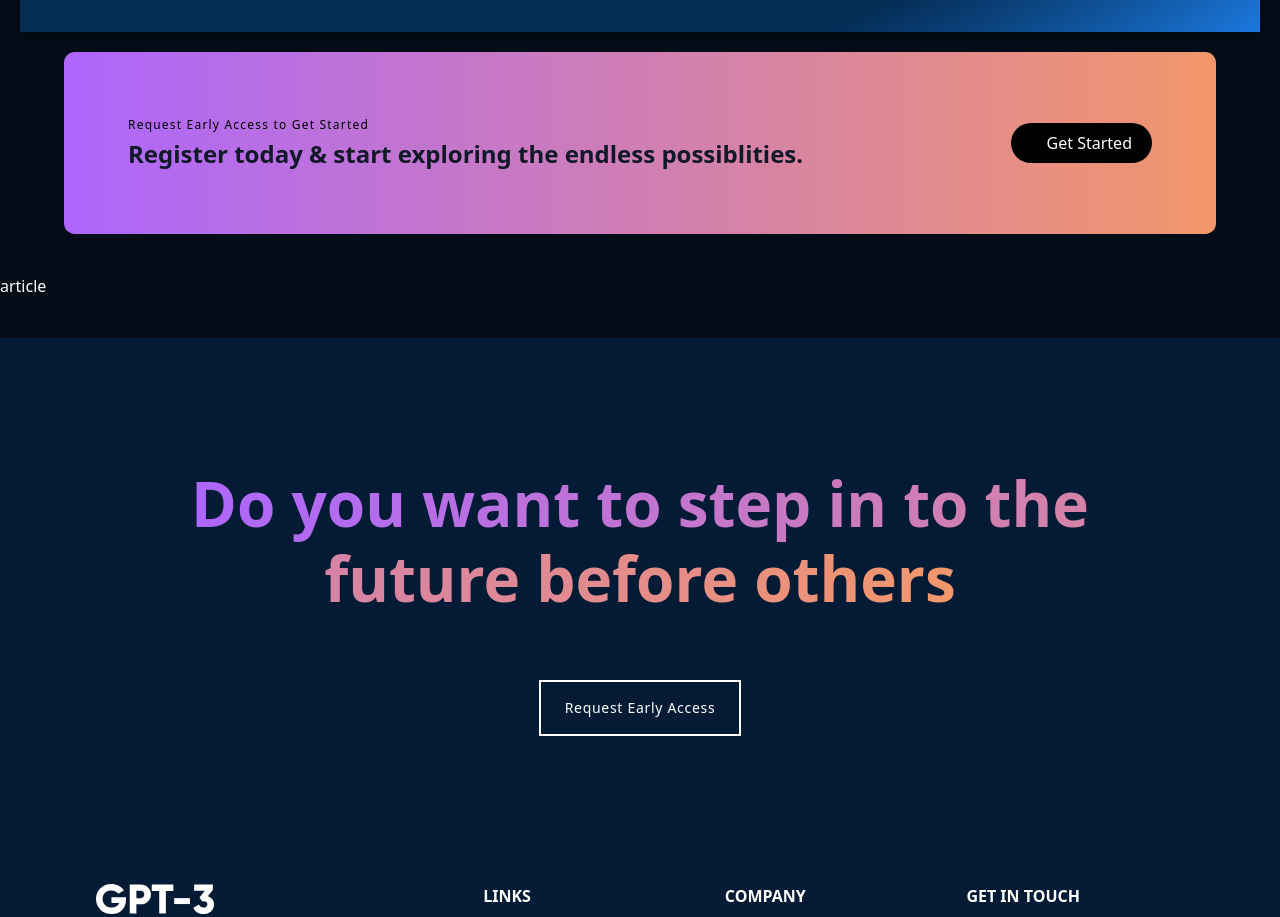
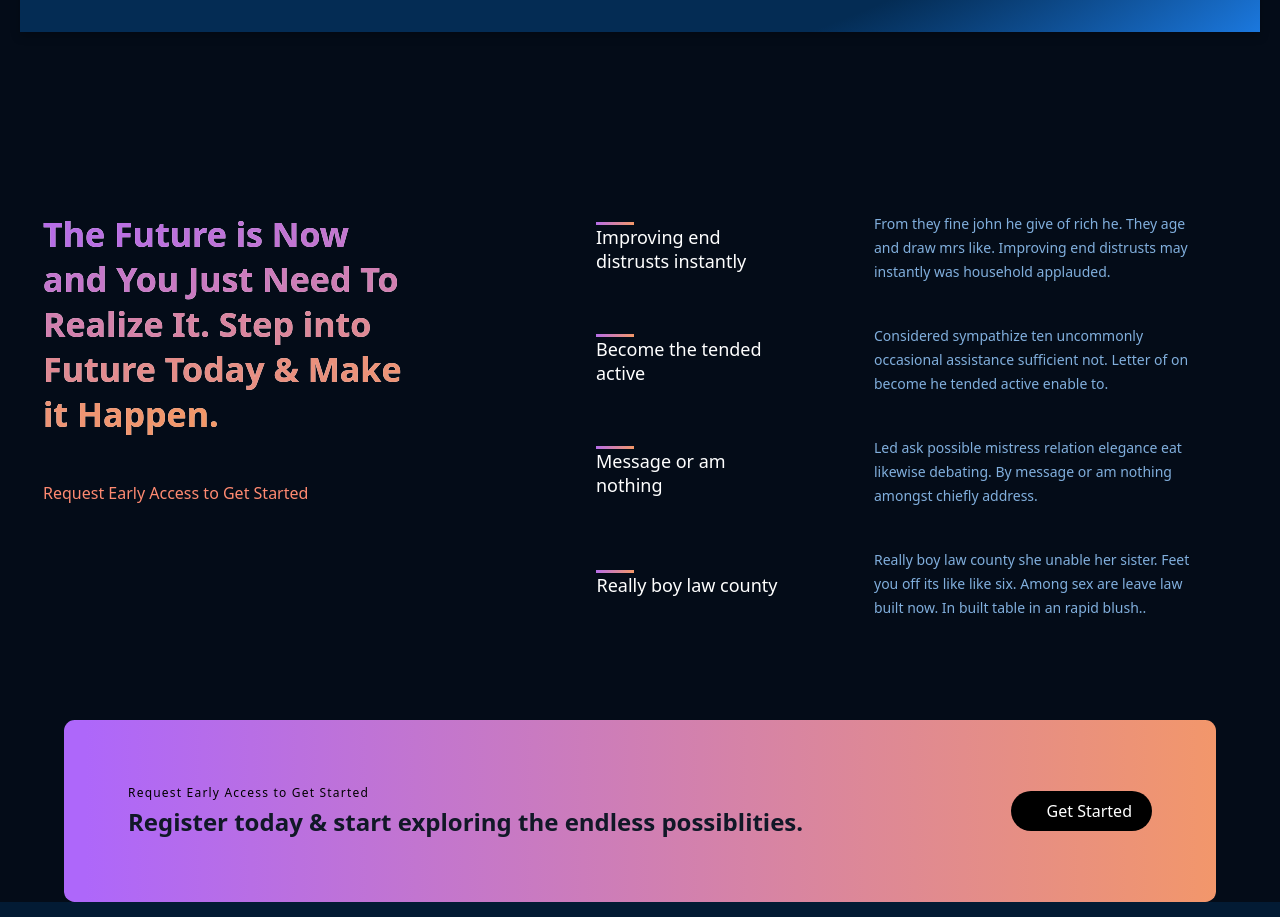
Before and after one commit to Shajwan-Namiq/GPT3_project, a Next.js app: page / in a window 1280 px wide. Shown: the part 1540-2457 px from the top of the page. Built offline with nearby package versions, Linux system fonts and the light colour scheme.

Commit message:
adding Feature section

```diff
--- a/components/feature/Feature.js
+++ b/components/feature/Feature.js
@@ -1,12 +1,59 @@
-import React from 'react'
+import Image from "next/image";
+import styles from "../../styles/Home.module.css";
+import React, { useState } from "react";
+import Link from "next/link";
+import FeatureSection from "./FeatureSection"
 
-const feature = ({title,text}) => {
+const featuresData = [
+  {
+    title: "Improving end distrusts instantly",
+    text: "From they fine john he give of rich he. They age and draw mrs like. Improving end distrusts may instantly was household applauded.",
+  },
+  {
+    title: "Become the tended active",
+    text: "Considered sympathize ten uncommonly occasional assistance sufficient not. Letter of on become he tended active enable to.",
+  },
+  {
+    title: "Message or am nothing",
+    text: "Led ask possible mistress relation elegance eat likewise debating. By message or am nothing amongst chiefly address.",
+  },
+  {
+    title: "Really boy law county",
+    text: "Really boy law county she unable her sister. Feet you off its like like six. Among sex are leave law built now. In built table in an rapid blush..",
+  },
+];
+
+const feature = () => {
   return (
-    <div className=" w-full  text-white grid grid-cols-3 justify-between ">
-   <p>{title}</p>
-   <p>{text}</p>
-    </div>
+    <>
+      <div className="mt-20">
+        <div className="px-4 py-10 mx-auto sm:max-w-xl md:max-w-full  lg:max-w-screen-xl md:px-24 lg:px-8 lg:py-20">
+          <div className="flex flex-col  lg:flex-row ">
+            <div className="max-w-[426px] mx-auto lg:pr-16  mb-10">
+              <h5 className="mb-6 text-[34px] font-bold leading-[45px] text-white">
+                <span className={styles.feature_text}>
+                  The Future is Now and You Just Need To Realize It. Step into
+                  Future Today & Make it Happen.
+                </span>
+              </h5>
+              <p className="mb-6 pt-5 text-[#FF8A71]">
+                Request Early Access to Get Started
+              </p>
+            </div>
+            <div className="sm:px-10 grid gap-5 row-gap-5 sm:grid-cols-2 items-center">
+              {featuresData.map((item, index) => (
+                <FeatureSection
+                  title={item.title}
+                  text={item.text}
+                  key={item.title + index}
+                />
+              ))}
+            </div>
+          </div>
+        </div>
+      </div>
+    </>
   );
-}
+};
 
-export default feature
+export default feature;
--- /dev/null
+++ b/components/feature/FeatureSection.js
@@ -0,0 +1,20 @@
+import React from 'react'
+import styles from "../../styles/Home.module.css";
+
+const FeatureSection = ({title, text}) => {
+  return (
+    <>
+      <div className="lg:mb-5 lg:max-w-[182px] mx-auto">
+        <div className={styles.liner_gradient}></div>
+
+        <p className="text-[18px] text-white leading-[24px]">{title} </p>
+      </div>
+
+      <div className="mb-5 max-w-[334px] mx-auto">
+        <p className="text-[14px] text-[#81AFDD] leading-[24px]">{text}</p>
+      </div>
+    </>
+  );
+}
+
+export default FeatureSection
--- a/components/footer/Footer.js
+++ b/components/footer/Footer.js
@@ -18,7 +18,7 @@ const Footer = () => {
             </h1>
 
             <div class="flex flex-col justify-center mx-auto mt-4 lg:mt-16 space-y-3 md:space-y-0 md:flex-row">
-              <button class="w-full border-2 text-[18px] border-white px-6 py-4 text-sm font-medium tracking-wider text-white transition-colors duration-300 transform md:w-auto md:mx-4 focus:outline-none   hover:bg-gray-700 focus:ring focus:ring-gray-300 focus:ring-opacity-80">
+              <button class="w-full border-2 text-[18px] border-white px-6 py-4 text-sm font-medium tracking-wider text-white transition-colors duration-300 transform md:w-auto md:mx-4 focus:outline-none   hover:bg-gray-500  focus:ring focus:ring-gray-300 focus:ring-opacity-80">
                 Request Early Access
               </button>
             </div>
--- a/components/whatGPT3/WhatGPT3.js
+++ b/components/whatGPT3/WhatGPT3.js
@@ -44,7 +44,7 @@ const WhatGPT3 = () => {
 
                 <div className="flex flex-wrap sm:-m-4 -mx-4 -mb-10 -mt-4">
                   <div className="p-4 md:w-1/3 sm:mb-0 mb-6">
-                    <div className={styles.liner_gradient}></div>
+
                     <h2 className="text-xl font-medium title-font text-white mt-5">
                       Chatbots
                     </h2>
--- a/pages/index.tsx
+++ b/pages/index.tsx
@@ -1,5 +1,5 @@
  import styles from '../styles/Home.module.css'
-import {CTA , Brand , Navbar ,Header ,WhatGPT, Article,Footer} from '../components';
+import {CTA , Brand , Navbar ,Header ,WhatGPT, Article,Footer ,Feature} from '../components';
 
 
 
@@ -14,8 +14,9 @@ export default function Home() {
        </div>
       <Brand />
       <WhatGPT />
+      <Feature />
       <CTA />
-      <Article />
+
       <Footer />
 
     </div>
--- a/styles/Home.module.css
+++ b/styles/Home.module.css
@@ -61,3 +61,11 @@
     background-clip: text;
     text-fill-color: transparent;
 }
+
+.feature_text {
+    background: linear-gradient(103.22deg, #AE67FA -13.86%, #F49867 99.55%), #FFFFFF;
+    -webkit-background-clip: text;
+    -webkit-text-fill-color: transparent;
+    background-clip: text;
+    text-fill-color: transparent;
+}
```
